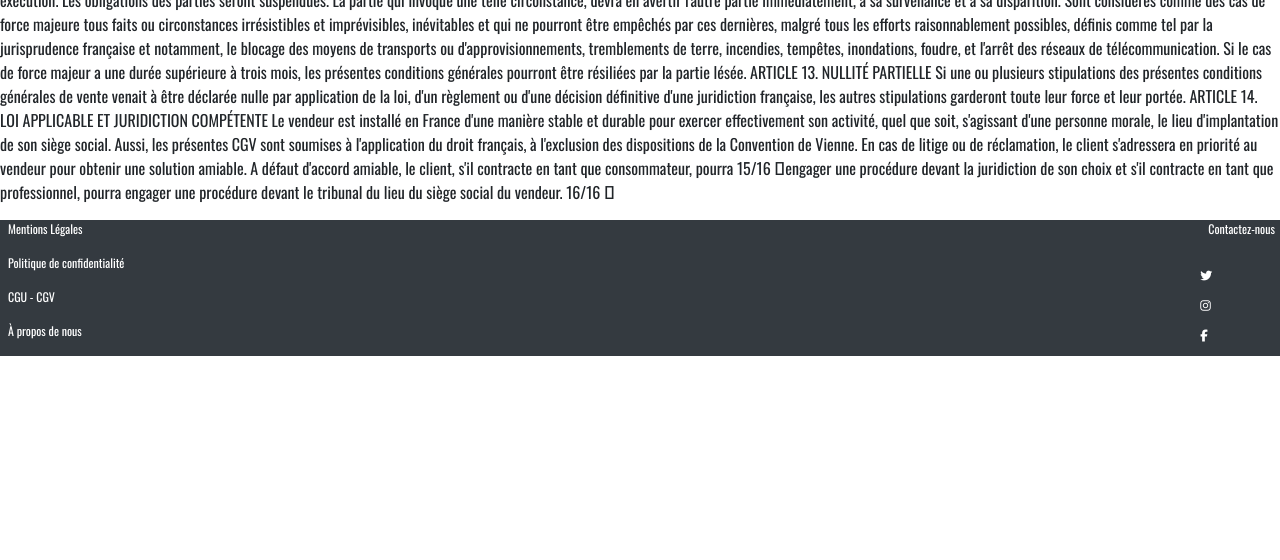
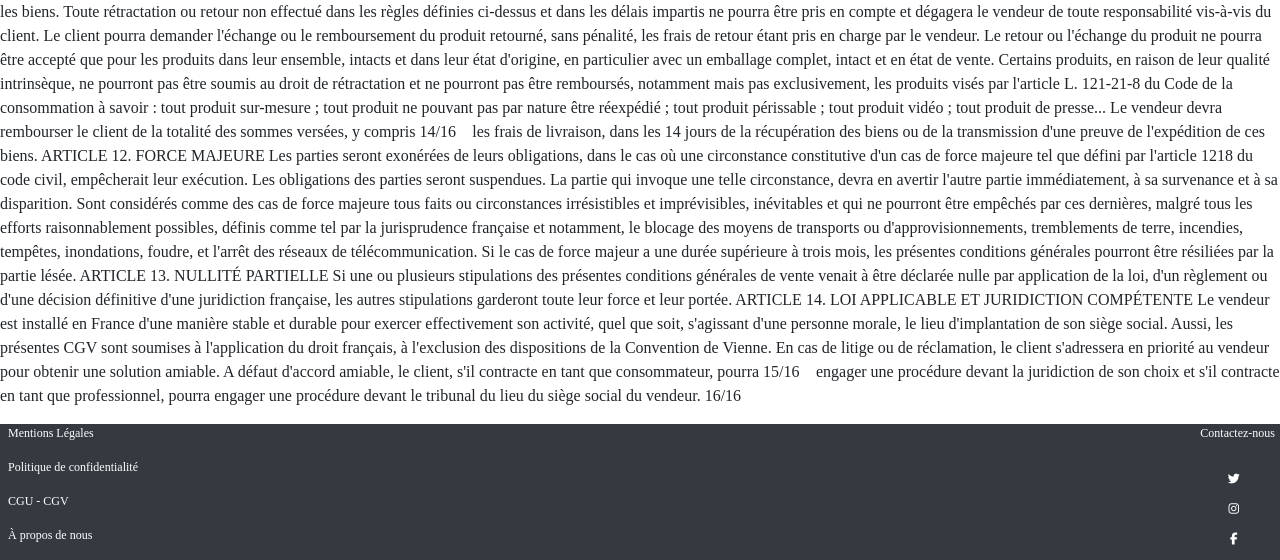
Before and after one commit to colinos10/horiza, a Symfony app: template templates/home/cgu.html.twig in a window 1280 px wide. Shown: the part 3000-3560 px from the top of the page. Before the commit the page ends 3356 px from the top, so only its background shows below. Run offline with Twig, Linux system fonts and the light colour scheme; the template is opened without the code that fills it, so the values that code supplies are empty; some libraries are stand-ins or nearby versions; some web fonts are replaced.

Commit message:
fixed header

```diff
--- a/public/css/style.css
+++ b/public/css/style.css
@@ -17,20 +17,23 @@
 /* ******************* Police Ecriture ************************ */
 
 h1 {
-  font-family: CaviarDreams;
+  font-family:'Oswald', sans-serif;
 }
 
 p,
 a,
 main,
-h2 {
-  font-family:'Oswald', sans-serif;
+h2,
+div {
+  font-family: CaviarDreams;
 }
 
 /* ******************* HEADER ************************ */
 
 header {
   background-color: white !important;
+  width: 100%;
+  position: fixed;
 }
 
 /* ******************* LOGO ************************ */
@@ -174,3 +177,7 @@ header {
 
   display: grid;
 }
+
+.reseaux {
+  text-align: center;
+}
--- a/templates/base.html.twig
+++ b/templates/base.html.twig
@@ -82,9 +82,9 @@
         </div>
         <div class="contact">
             <a href="contact"><p class="text-white ml-2">Contactez-nous</p></a>
-            <a href="https://twitter.com/"><i class="fab fa-twitter text-white"></i></a>
-            <a href="https://instagram.com/"><i class="fab fa-instagram text-white"></i></a>
-            <a href="https://facebook.com/"><i class="fab fa-facebook-f text-white"></i></a>
+            <a href="https://twitter.com/" class="reseaux"><i class="fab fa-twitter text-white"></i></a>
+            <a href="https://instagram.com/" class="reseaux"><i class="fab fa-instagram text-white"></i></a>
+            <a href="https://facebook.com/" class="reseaux"><i class="fab fa-facebook-f text-white"></i></a>
         </div>
     </footer>
 </html>
```
